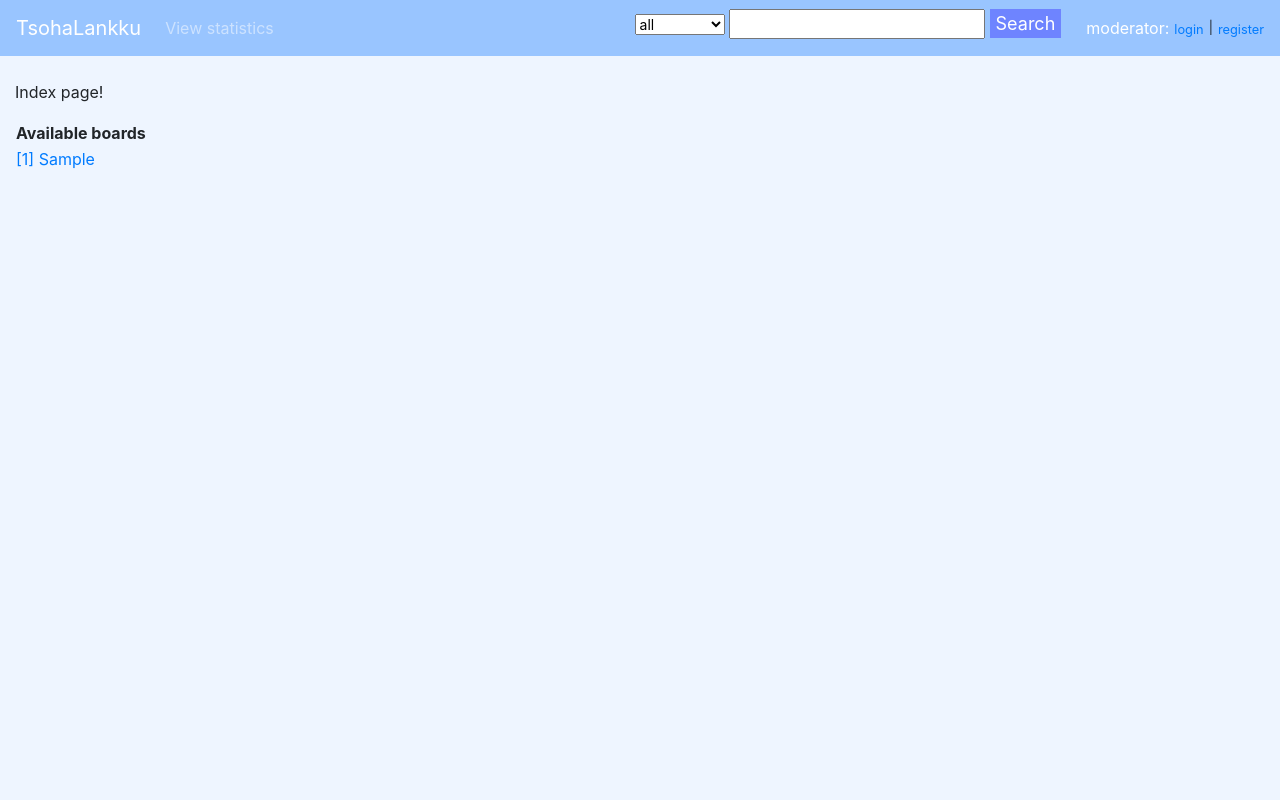
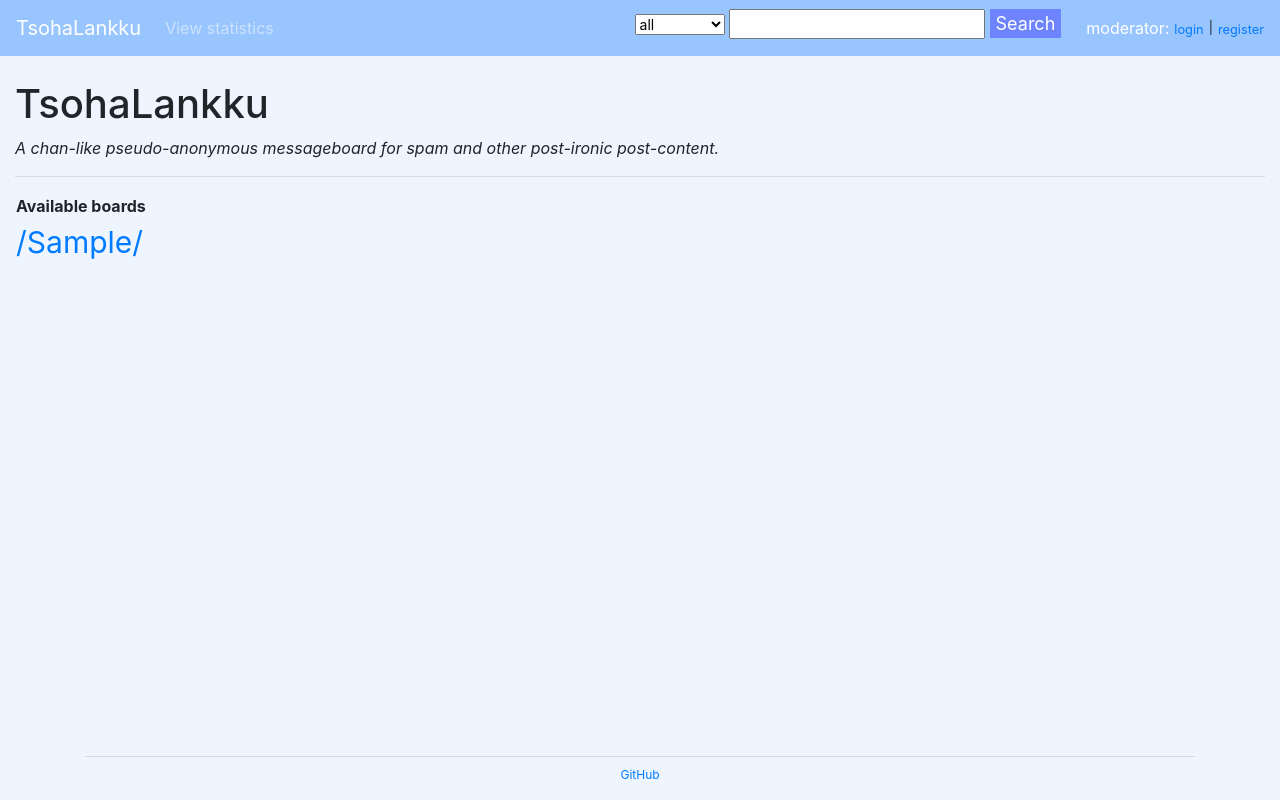
Before and after one commit to Tubaias/tsohalauta, a Flask app: page / in a window 1280 px wide. Run offline with Flask 2, Linux system fonts and the light colour scheme; tables that the repository leaves empty hold one stand-in row (values such as "Sample post"); some libraries are stand-ins or nearby versions.

Commit message:
index page and footer

```diff
--- a/application/boards/views.py
+++ b/application/boards/views.py
@@ -6,4 +6,4 @@ from application.boards.models import Board
 
 @app.route("/<board>/")
 def boards_index(board):
-    return render_template("boards/board_main.html", board = Board.query.get(board), threads = Thread.query.filter_by(board_id=board).order_by(Thread.activity))
+    return render_template("boards/board_main.html", board = Board.query.get(board), threads = Thread.query.filter_by(board_id=board).order_by(Thread.activity.desc()))
--- a/application/static/styles.css
+++ b/application/static/styles.css
@@ -1,5 +1,25 @@
+html {
+    height: 100%;
+    box-sizing: border-box;
+}
+
 body {
     background-color: rgb(238, 245, 255);
+    min-height: 100%;
+    padding-bottom: 60px;
+    position: relative;
+}
+
+.footer {
+    background-color: rgb(238, 245, 255);
+    position: absolute;
+    bottom: 0;
+    right: 0;
+    left: 0;
+    width: 100%;
+    height: 60px;
+    line-height: 0px;
+    text-align: center;
 }
 
 .whitespace {
--- a/application/templates/index.html
+++ b/application/templates/index.html
@@ -1,9 +1,10 @@
 {% extends "layout.html" %}
 
 {% block body %}
-<p>
-  Index page!
-</p>
+
+<h1>TsohaLankku</h1>
+<i>A chan-like pseudo-anonymous messageboard for spam and other post-ironic post-content.</i>
+<hr>
 
 <table>
   <tr>
@@ -12,8 +13,8 @@
   {% for board in boards %}
   <tr>
     <td>
-      <a href="{{ url_for('boards_index', board=board.id) }}">
-        [{{ board.id }}] {{ board.tag }}
+      <a style="font-size: 30px" href="{{ url_for('boards_index', board=board.id) }}">
+        /{{ board.tag }}/
       </a>
     </td>
   </tr>
--- a/application/templates/layout.html
+++ b/application/templates/layout.html
@@ -54,6 +54,13 @@
       {% endblock %}
     </main>
 
+    <footer class="footer">
+      <div class="container">
+        <hr>
+        <a style="font-size: 12px;" href="https://github.com/Tubaias/tsohalauta">GitHub</a>
+      </div>
+    </footer>
+
     <script src="https://code.jquery.com/jquery-3.2.1.slim.min.js"
             integrity="sha384-KJ3o2DKtIkvYIK3UENzmM7KCkRr/rE9/Qpg6aAZGJwFDMVNA/GpGFF93hXpG5KkN" crossorigin="anonymous"></script>
     <script src="https://cdnjs.cloudflare.com/ajax/libs/popper.js/1.12.9/umd/popper.min.js"
--- a/application/threads/views.py
+++ b/application/threads/views.py
@@ -22,8 +22,8 @@ def threads_create(board):
         t.name = current_user.username
         current_user.actions_taken += 1
 
-    if Thread.query.count() >= 20:
-        least_active_thread = Thread.query.order_by(Thread.activity).first()
+    if Thread.query.filter_by(board_id=board).count() >= 20:
+        least_active_thread = Thread.query.filter_by(board_id=board).order_by(Thread.activity).first()
         db.session.delete(least_active_thread)
 
     db.session().add(t)
```
